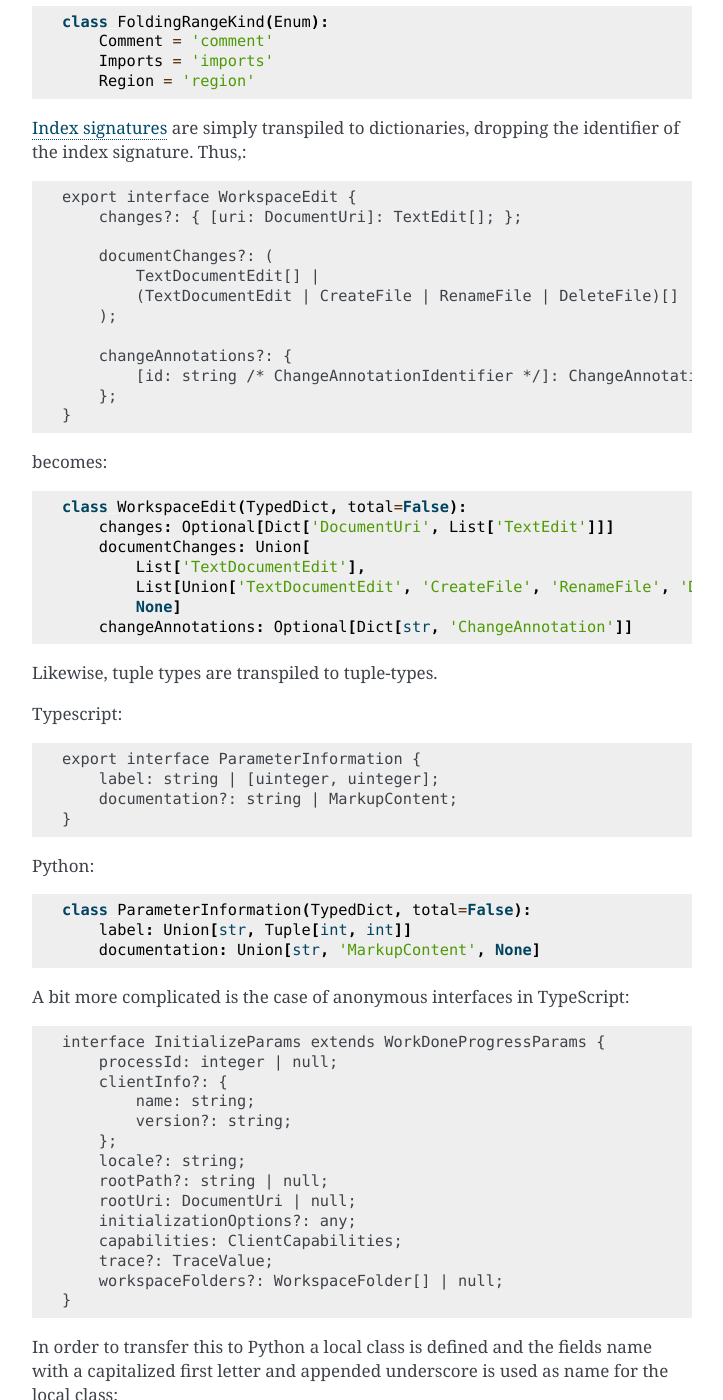
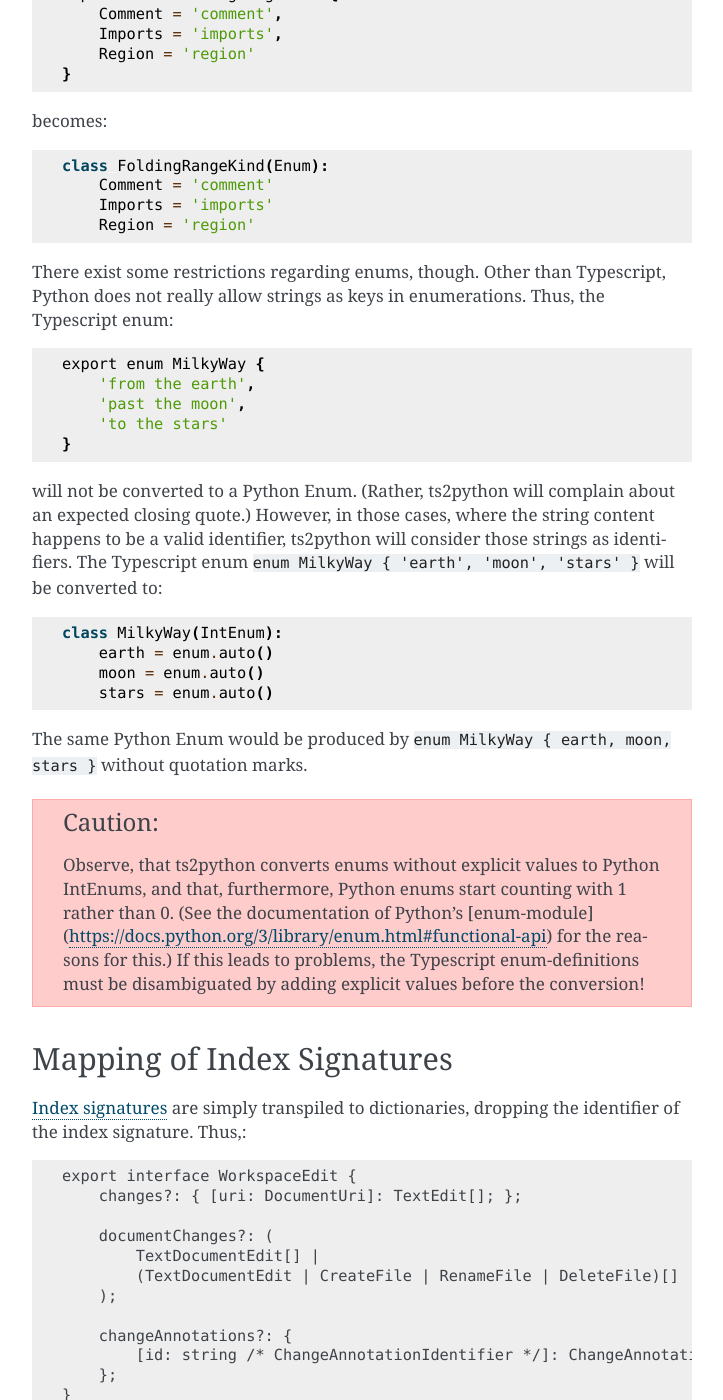
Before and after one commit to jecki/ts2python, a Sphinx documentation site: the page built from docs/Mapping.rst, in a window 1280 px wide and 1400 px high, scrolled down 2514 px. Shown: the whole window, without its empty margins (388-1111 px from the left). Built offline with Sphinx 7.4.7, drawn with Linux system fonts in a browser that asks for light colours; some of the changed text lies outside the part shown.

Commit message:
Mapping of enums with string keys added (as long as the string content is a valid identifier)

```diff
--- a/docs/Mapping.rst
+++ b/docs/Mapping.rst
@@ -5,6 +5,7 @@ The following explains, how ``ts2python`` maps Typescript-types,
 in particular, `Typescript interfaces`_, to Python types, in particular,
 `TypedDicts`_. The mapping is, so far, rich enough to cover all
 interfaces from the `Language Server Protocol`_.
+
 
 Mapping of Interfaces
 ---------------------
@@ -71,7 +72,8 @@ capture missing required attributes in TypedDicts that contain
 both required and optional fields. Runtime-Validation by ts2python
 will still catch such errors (see Validation, below)
 
-Mapping of field types
+
+Mapping of Field Types
 ----------------------
 
 For most field types the mapping is fairly straight forward:
@@ -90,6 +92,10 @@ For most field types the mapping is fairly straight forward:
     object          dict
     ==============  ============
 
+
+Mapping of Literals
+-------------------
+
 For some field types, the Python-counterpart is less obvious.
 Literal types are naturally converted using ``Literal``. For Python-
 Versions below 3.8, the ``typing_extensions``-module must be present to
@@ -100,6 +106,10 @@ provide the ``Literal``-type::
 will be converted to::
 
     ResourceOperationKind = Literal['create', 'rename', 'delete']
+
+
+Mapping of Enumerations
+-----------------------
 
 Enumerations can also more or less directly be transpiled to
 Python-Enums. Thus,::
@@ -116,6 +126,41 @@ becomes::
         Comment = 'comment'
         Imports = 'imports'
         Region = 'region'
+
+There exist some restrictions regarding enums, though. Other than
+Typescript, Python does not really allow strings as keys in enumerations.
+Thus, the Typescript enum::
+
+    export enum MilkyWay {
+        'from the earth',
+        'past the moon',
+        'to the stars'
+    }
+
+will not be converted to a Python Enum. (Rather, ts2python will complain
+about an expected closing quote.) However, in those cases, where the string
+content happens to be a valid identifier, ts2python will consider those
+strings as identifiers. The Typescript enum ``enum MilkyWay { 'earth', 'moon', 'stars' }``
+will be converted to::
+
+    class MilkyWay(IntEnum):
+        earth = enum.auto()
+        moon = enum.auto()
+        stars = enum.auto()
+
+The same Python Enum would be produced by ``enum MilkyWay { earth, moon, stars }`` without
+quotation marks.
+
+.. caution:: Observe, that ts2python converts enums without explicit values to
+   Python IntEnums, and that, furthermore, Python enums start counting with 1 rather than
+   0. (See the documentation of Python's
+   [enum-module](https://docs.python.org/3/library/enum.html#functional-api) for the reasons for this.)
+   If this leads to problems, the Typescript enum-definitions must be disambiguated by
+   adding explicit values before the conversion!
+
+
+Mapping of Index Signatures
+---------------------------
 
 `Index signatures`_ are simply transpiled to dictionaries, dropping
 the identifier of the index signature. Thus,::
@@ -143,6 +188,10 @@ becomes::
             None]
         changeAnnotations: Optional[Dict[str, 'ChangeAnnotation']]
 
+
+Mapping of Tuple Types
+----------------------
+
 Likewise, tuple types are transpiled to tuple-types.
 
 Typescript::
@@ -157,6 +206,10 @@ Python::
     class ParameterInformation(TypedDict, total=False):
         label: Union[str, Tuple[int, int]]
         documentation: Union[str, 'MarkupContent', None]
+
+
+Mapping of Anonymous Interfaces
+-------------------------------
 
 A bit more complicated is the case of anonymous interfaces
 in TypeScript::
@@ -253,6 +306,7 @@ becomes::
     TextDocumentContentChangeEvent = Union[
         TextDocumentContentChangeEvent_0, TextDocumentContentChangeEvent_1]
 
+
 Namespaces and Generics
 -----------------------
 
--- a/pyproject.toml
+++ b/pyproject.toml
@@ -1,6 +1,6 @@
 [tool.poetry]
 name = "ts2python"
-version = "0.6"
+version = "0.6.1"
 description = "Python-Interoperability for Typescript-Interfaces"
 
 license = "Apache-2.0"
```
Also changed, not shown: ts2pythonParser.py (+7 -6 lines), 2 other files.
